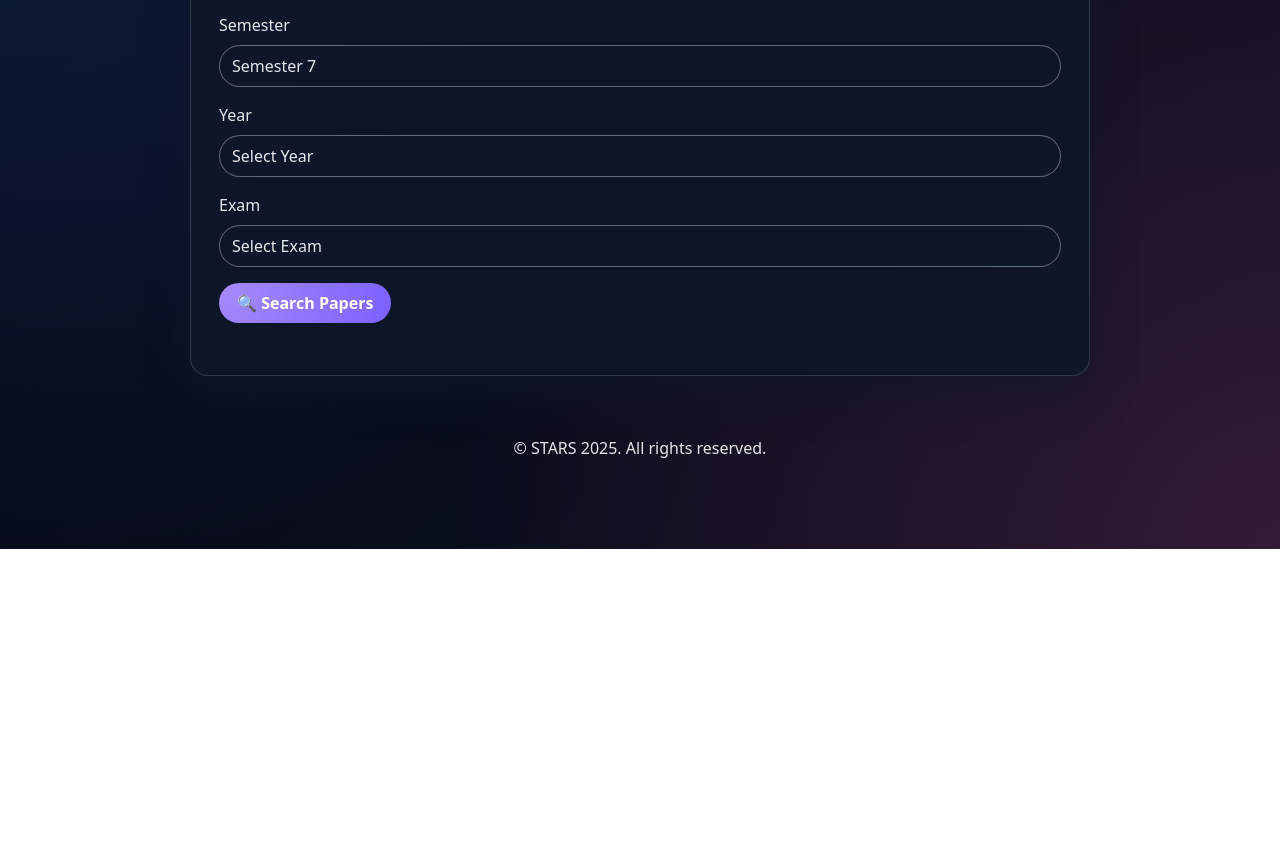
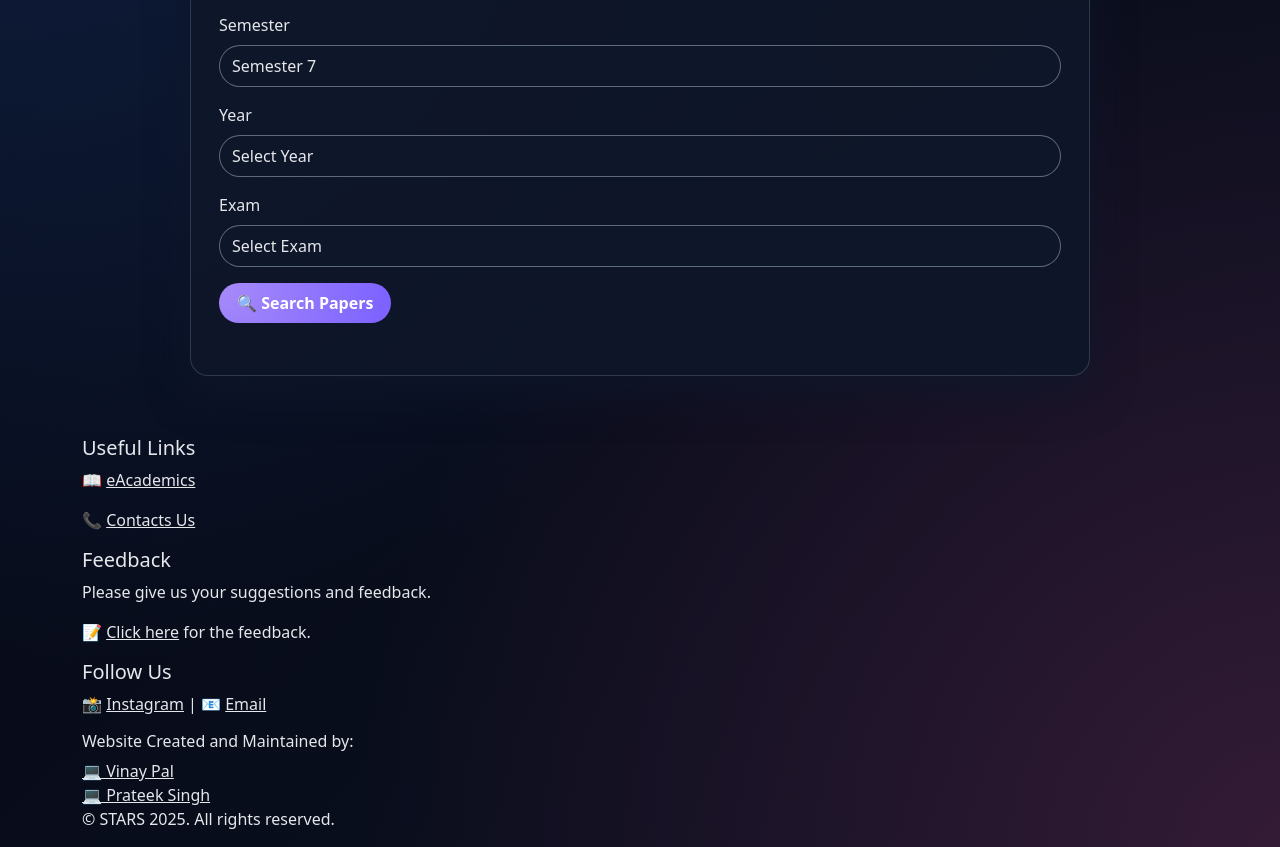
Before and after one commit to prateeknitcse/pyqgeneratorbackend, a plain HTML site: page frontend/index.html in a window 1280 px wide. Shown: the part 251-1098 px from the top of the page. Before the commit the page ends 800 px from the top, so only its background shows below. Drawn offline with nearby package versions, Linux system fonts and the light colour scheme.

Commit message:
fixed footer

```diff
--- a/frontend/index.html
+++ b/frontend/index.html
@@ -180,9 +180,36 @@
     </div>
   </div>
 
-  <!-- Footer (UNCHANGED STRUCTURE) -->
-  <footer class="footer text-center">
-    <p>&copy; STARS 2025. All rights reserved.</p>
+ <footer class="footer">
+    <div class="container footer-columns">
+      <div class="footer-column">
+        <h5>Useful Links</h5>
+        <p>📖 <a href="#">eAcademics</a></p>
+        <p>📞 <a href="#">Contacts Us</a></p>
+      </div>
+      <div class="footer-column">
+        <h5>Feedback</h5>
+        <p>Please give us your suggestions and feedback.</p>
+        <p>
+          📝
+          <a
+            href="https://docs.google.com/forms/d/e/1FAIpQLSezifnSSPdA4UHjqZwb-Cua3I0_7aOYlH32WOBYAfHinwolSw/viewform?usp=header"
+          >Click here</a>
+          for the feedback.
+        </p>
+      </div>
+      <div class="footer-column">
+        <h5>Follow Us</h5>
+        <p>
+          📸 <a href="https://www.instagram.com/nitstars2025/">Instagram</a> |
+          📧 <a href="mailto:NITStars2025@gmail.com">Email</a>
+        </p>
+        <h6>Website Created and Maintained by:</h6>
+        <a href="https://www.linkedin.com/in/vinay-pal-849212334">💻 Vinay Pal</a><br />
+        <a href="https://www.linkedin.com/in/prateek-singh-490a08315">💻 Prateek Singh</a>
+        <p>&copy; STARS 2025. All rights reserved.</p>
+      </div>
+    </div>
   </footer>
 
   <!-- JS -->
```
